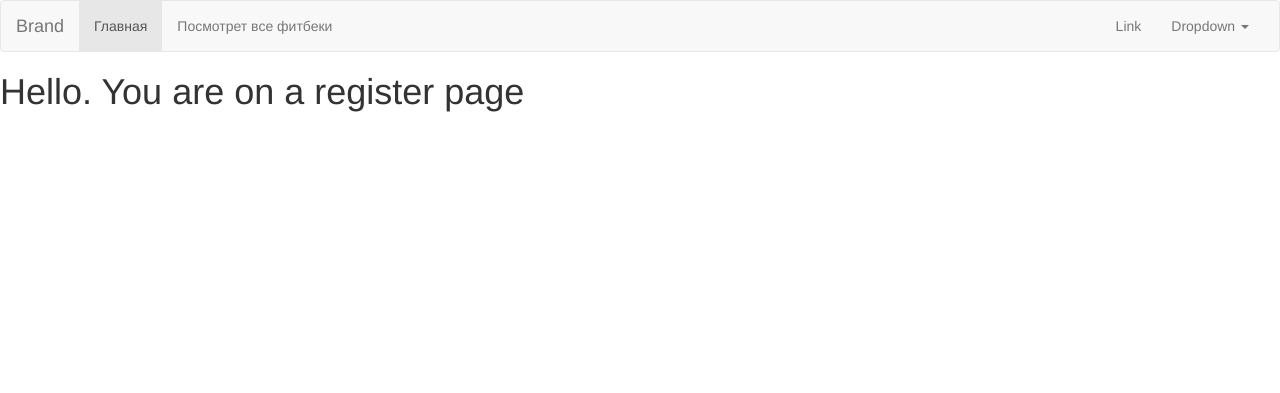
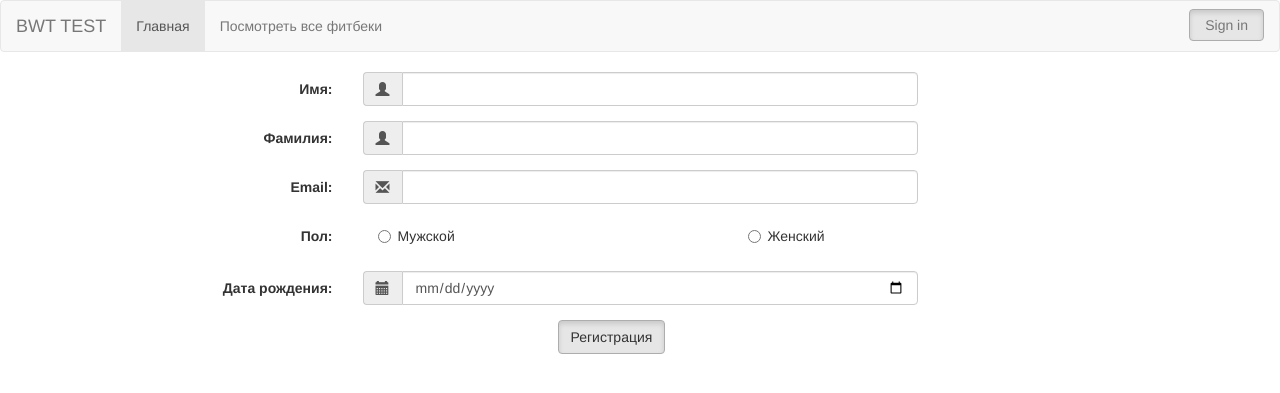
Before and after one commit to Stanisap/bwt_test, a PHP site: page /register in a window 1280 px wide. Shown: the top 393 px of the page. Run offline with PHP 8.4, Linux system fonts and the light colour scheme; some libraries are stand-ins or nearby versions.

Commit message:
third commit

```diff
--- a/application/views/main_view.php
+++ b/application/views/main_view.php
@@ -1,3 +1 @@
-<?php
-echo "<pre>";
-var_dump($_SERVER);
+<h1>This is a main page</h1>
--- a/application/views/register_view.php
+++ b/application/views/register_view.php
@@ -1 +1,79 @@
-<h1>Hello. You are on a register page</h1>
+<div class="container">
+
+	<!-- Форма для регистрации -->
+	<form role="form" class="form-horizontal" method="POST">
+		<!-- block for first name -->
+		<div class="form-group has-feedback">
+			<label for="first-name" class="control-label col-xs-3">Имя:</label>
+			<div class="col-xs-6">
+				<div class="input-group">
+					<span class="input-group-addon"><i class="glyphicon glyphicon-user"></i></span>
+					<input type="text" class="form-control" required="required" name="first-name" pattern="[A-Za-z]{3,}">
+				</div>
+				<span class="glyphicon form-control-feedback"></span>
+			</div>
+		</div> <!-- /.first-name-->
+		<!-- block for last name -->
+		<div class="form-group has-feedback">
+			<label for="last-name" class="control-label col-xs-3">Фамилия:</label>
+			<div class="col-xs-6">
+				<div class="input-group">
+					<span class="input-group-addon"><i class="glyphicon glyphicon-user"></i></span>
+					<input type="text" class="form-control" required="required" name="last-name" pattern="[A-Za-z]{3,}">
+				</div>
+				<span class="glyphicon form-control-feedback"></span>
+			</div>
+		</div> <!-- /.last-name-->
+		<!-- block for email -->
+		<div class="form-group has-feedback">
+			<label for="email" class="control-label col-xs-3">Email:</label>
+			<div class="col-xs-6">
+				<div class="input-group">
+					<span class="input-group-addon"><i class="glyphicon glyphicon-envelope"></i></span>
+					<input type="email" class="form-control" required="required" name="email">
+				</div>
+				<span class="glyphicon form-control-feedback"></span>
+			</div>
+		</div> 	<!-- /.email-->
+
+		<!-- block for sex -->
+		<div class="form-group">
+			<label for="sex" class="control-label col-xs-3">Пол:</label>
+			<div class="col-xs-6">
+				<div class="col-xs-8">
+					<label class="radio-inline">
+						<input type="radio" name="genderRadios" value="male"><p>Мужской</p>
+					</label>
+				</div>
+				<div class="col-xs-4">
+					<label class="radio-inline">
+						<input type="radio" name="genderRadios" value="female"><p>Женский</p>
+					</label>
+				</div>
+			</div>
+		</div> <!-- /.sex -->
+
+		<!-- block for date of birth -->
+		<div class="form-group">
+			<label for="date" class="control-label col-xs-3">Дата рождения:</label>
+			<div class="col-xs-6">
+				<div class="input-group">
+					<span class="input-group-addon"><i class="glyphicon glyphicon-calendar"></i></span>
+					<input type="date" name="date" class="form-control" required="required">
+				</div>
+			</div>
+		</div> <!-- /.block for date of birth-->
+
+		<!-- block for button submit form -->
+		<div class="form-group has-feedback">
+			<div class="col-xs-5"></div>
+			<div class="col-xs-2">
+				<div class="input-group">
+					<button id="save" type="submit" class="btn btn-default active center-block">Регистрация</button>
+				</div>
+				<span class="glyphicon form-control-feedback"></span>
+			</div>
+		</div> <!-- /.button submit form -->
+	</form>
+
+</div>
--- a/application/views/show_feetback_view.php
+++ b/application/views/show_feetback_view.php
@@ -0,0 +1 @@
+<h1>here will be all feetbacks</h1>
--- a/application/views/template_view.php
+++ b/application/views/template_view.php
@@ -18,36 +18,29 @@
 						<span class="icon-bar"></span>
 						<span class="icon-bar"></span>
 					</button>
-					<a class="navbar-brand" href="/">Brand</a>
+					<a class="navbar-brand" href="/">BWT TEST</a>
 				</div>
 
 				<!-- Collect the nav links, forms, and other content for toggling -->
 				<div class="collapse navbar-collapse" id="bs-example-navbar-collapse-1">
 					<ul class="nav navbar-nav">
-						<li class="active"><a href="#">Главная<span class="sr-only">(current)</span></a></li>
-						<li><a href="<?= $_SERVER['HTTP_HOST'] . '/show_feetback' ?>">Посмотрет все фитбеки</a></li>
+						<li class="active"><a href="/">Главная<span class="sr-only">(current)</span></a></li>
+						<li><a href="/show_feetback">Посмотреть все фитбеки</a></li>
 					</ul>
 
 					<ul class="nav navbar-nav navbar-right">
-						<li><a href="#">Link</a></li>
-						<li class="dropdown">
-							<a href="#" class="dropdown-toggle" data-toggle="dropdown" role="button" aria-haspopup="true" aria-expanded="false">Dropdown <span class="caret"></span></a>
-							<ul class="dropdown-menu">
-								<li><a href="#">Action</a></li>
-								<li><a href="#">Another action</a></li>
-								<li><a href="#">Something else here</a></li>
-								<li role="separator" class="divider"></li>
-								<li><a href="#">Separated link</a></li>
-							</ul>
-						</li>
+						<li><a href="/register" class="btn btn-default active" role="button" aria-disabled="true" style="    padding: 5px 15px; margin-top: 8px;">Sign in</a></li>
+
 					</ul>
 				</div><!-- /.navbar-collapse -->
 			</div><!-- /.container-fluid -->
 		</nav>
 	</header>
 	<?php include 'application/views/' . $content_view; ?>
+
 	<script src="https://ajax.googleapis.com/ajax/libs/jquery/3.2.1/jquery.min.js"></script>
 	<script src="https://maxcdn.bootstrapcdn.com/bootstrap/3.3.7/js/bootstrap.min.js"></script>
 	<script src="https://stackpath.bootstrapcdn.com/bootstrap/3.4.1/js/bootstrap.min.js" integrity="sha384-aJ21OjlMXNL5UyIl/XNwTMqvzeRMZH2w8c5cRVpzpU8Y5bApTppSuUkhZXN0VxHd" crossorigin="anonymous"></script>
+	<script src="../../assets/js/main.js"></script>
 </body>
 </html>
--- /dev/null
+++ b/assets/js/main.js
@@ -0,0 +1,38 @@
+/*=============
+проверка на валидацию запполнения формы регистрации
+===============*/
+$(function() {
+	//при нажатии на кнопку с id="save"
+	$('#save').click(function() {
+	//переменная formValid
+		var formValid = true;
+		//перебрать все элементы управления input
+		$('input').each(function() {
+			//найти предков, которые имеют класс .form-group, для установления success/error
+			var formGroup = $(this).parents('.form-group');
+			//найти glyphicon, который предназначен для показа иконки успеха или ошибки
+			var glyphicon = formGroup.find('.form-control-feedback');
+			//для валидации данных используем HTML5 функцию checkValidity
+			if (this.checkValidity()) {
+				//добавить к formGroup класс .has-success, удалить has-error
+				formGroup.addClass('has-success').removeClass('has-error');
+				//добавить к glyphicon класс glyphicon-ok, удалить glyphicon-remove
+				glyphicon.addClass('glyphicon-ok').removeClass('glyphicon-remove');
+			} else {
+				//добавить к formGroup класс .has-error, удалить .has-success
+				formGroup.addClass('has-error').removeClass('has-success');
+				//добавить к glyphicon класс glyphicon-remove, удалить glyphicon-ok
+				glyphicon.addClass('glyphicon-remove').removeClass('glyphicon-ok');
+				//отметить форму как невалидную
+				formValid = false;
+			}
+		});
+		//если форма валидна, то
+		if (formValid) {
+			//сркыть модальное окно
+			$('#myModal').modal('hide');
+			//отобразить сообщение об успехе
+			$('#success-alert').removeClass('hidden');
+		}
+	});
+});
```
Also changed, not shown: application/cofiguration/bd.php (added), application/core/route.php (line endings or trailing spaces).
